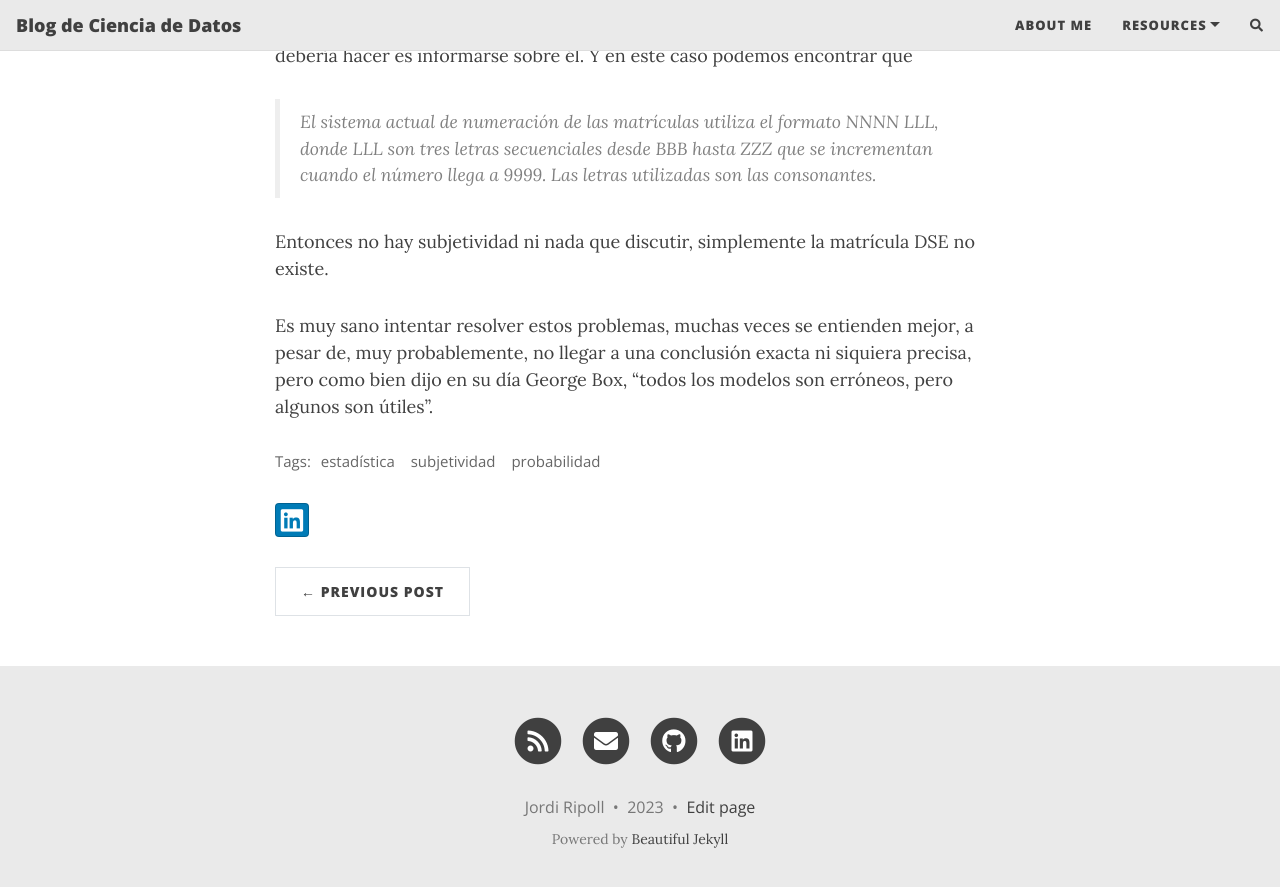
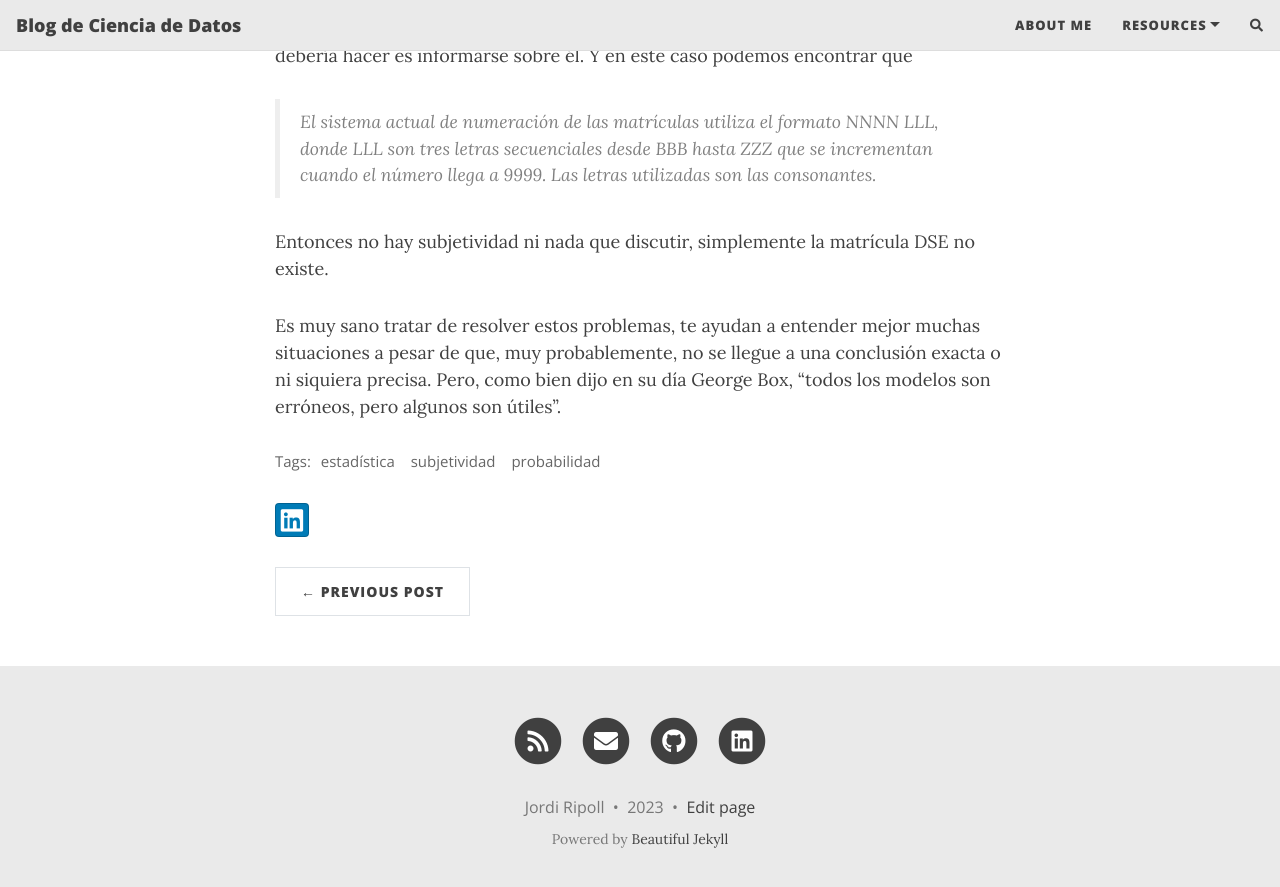
Before and after one commit to JordiRiMe/jordirime.github.io, a Jekyll site: the page built from _posts/2023-01-22-statistics-is-subjective.md, in a window 1280 px wide and 900 px high, scrolled down 2025 px. Shown: the top 887 px of the window. Built offline with Jekyll 4.4.1, drawn with Linux system fonts in a browser that asks for light colours; nearby versions of some CDN libraries; comment, search, counter and statistics services are not loaded.

Commit message:
Update 2023-01-22-statistics-is-subjective.md

```diff
--- a/_posts/2023-01-22-statistics-is-subjective.md
+++ b/_posts/2023-01-22-statistics-is-subjective.md
@@ -34,4 +34,4 @@ Otras veces, cuando se tiene que solucionar un problema serio, lo primero que se
 
 Entonces no hay subjetividad ni nada que discutir, simplemente la matrícula DSE no existe.
 
-Es muy sano intentar resolver estos problemas, muchas veces se entienden mejor, a pesar de, muy probablemente, no llegar a una conclusión exacta ni siquiera precisa, pero como bien dijo en su día George Box, "todos los modelos son erróneos, pero algunos son útiles".
+Es muy sano tratar de resolver estos problemas, te ayudan a entender mejor muchas situaciones a pesar de que, muy probablemente, no se llegue a una conclusión exacta o ni siquiera precisa. Pero, como bien dijo en su día George Box, "todos los modelos son erróneos, pero algunos son útiles".
```
